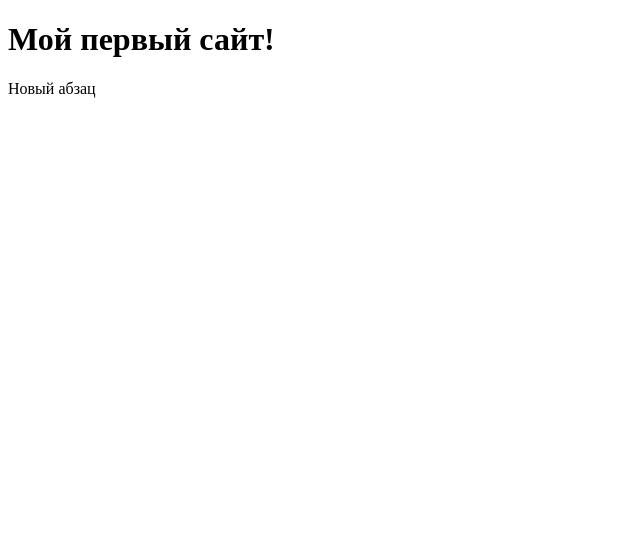
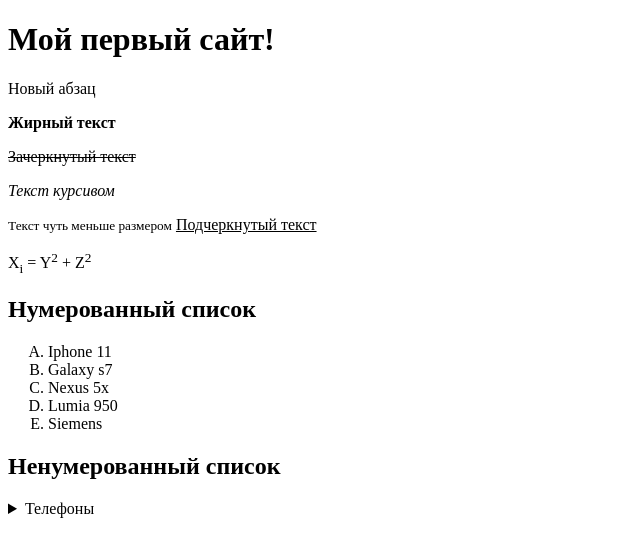
Before and after one commit to Artur23041989/lesson-2, a plain HTML site: page index.html in a window 1280 px wide. Shown: the whole page, without its empty margins (0-640 px from the left). Drawn offline with Linux system fonts and the light colour scheme.

Commit message:
newfirst tel

```diff
--- a/index.html
+++ b/index.html
@@ -9,6 +9,40 @@
         <h1>Мой первый сайт!</h1>
 
         <p>Новый абзац</p>
+        <b>Жирный текст</b>
+        <p>
+            <del>Зачеркнутый текст</del>
+        </p>
+        <p>
+            <i>Текст курсивом</i>
+        </p>
+        <small>Текст чуть меньше размером</small>
+        <u>Подчеркнутый текст</u>
+        <p>X<sub>i</sub> = Y<sup>2</sup> + Z<sup>2</sup></p>
+
+    <h2>Нумерованный список</h2>
+    <ol style="list-style-type:upper-alpha">
+        <li>Iphone 11</li>
+        <li>Galaxy s7</li>
+        <li>Nexus 5x</li>
+        <li>Lumia 950</li>
+        <li>Siemens</li>
+    </ol>
+
+    <h2>Ненумерованный список</h2>
+    <!--Комментарий не читается браузером-->
+
+
+    <details>
+        <summary>Телефоны</summary>
+        <ul style="list-style-type: square; color: rgb(44, 165, 42);">
+            <li style="color: rgb(255, 132, 0);">Iphone 11</li>
+            <li style="color: aqua;">Galaxy s7</li>
+            <li>Nexus 5x</li>
+            <li>Lumia 950</li>
+            <li>Siemens</li>
+        </ul>
+    </details>
     </body>
 
 </html>
```
